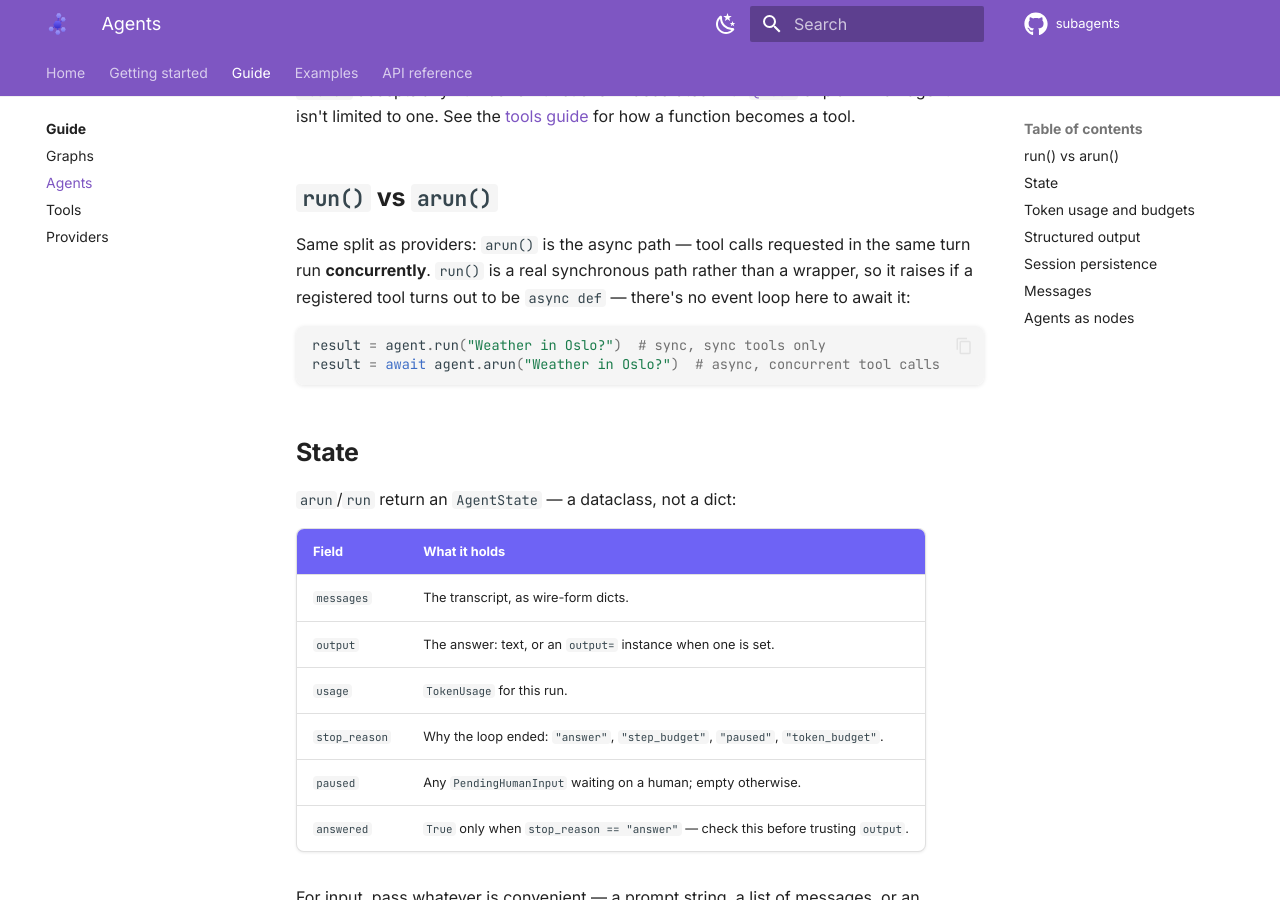
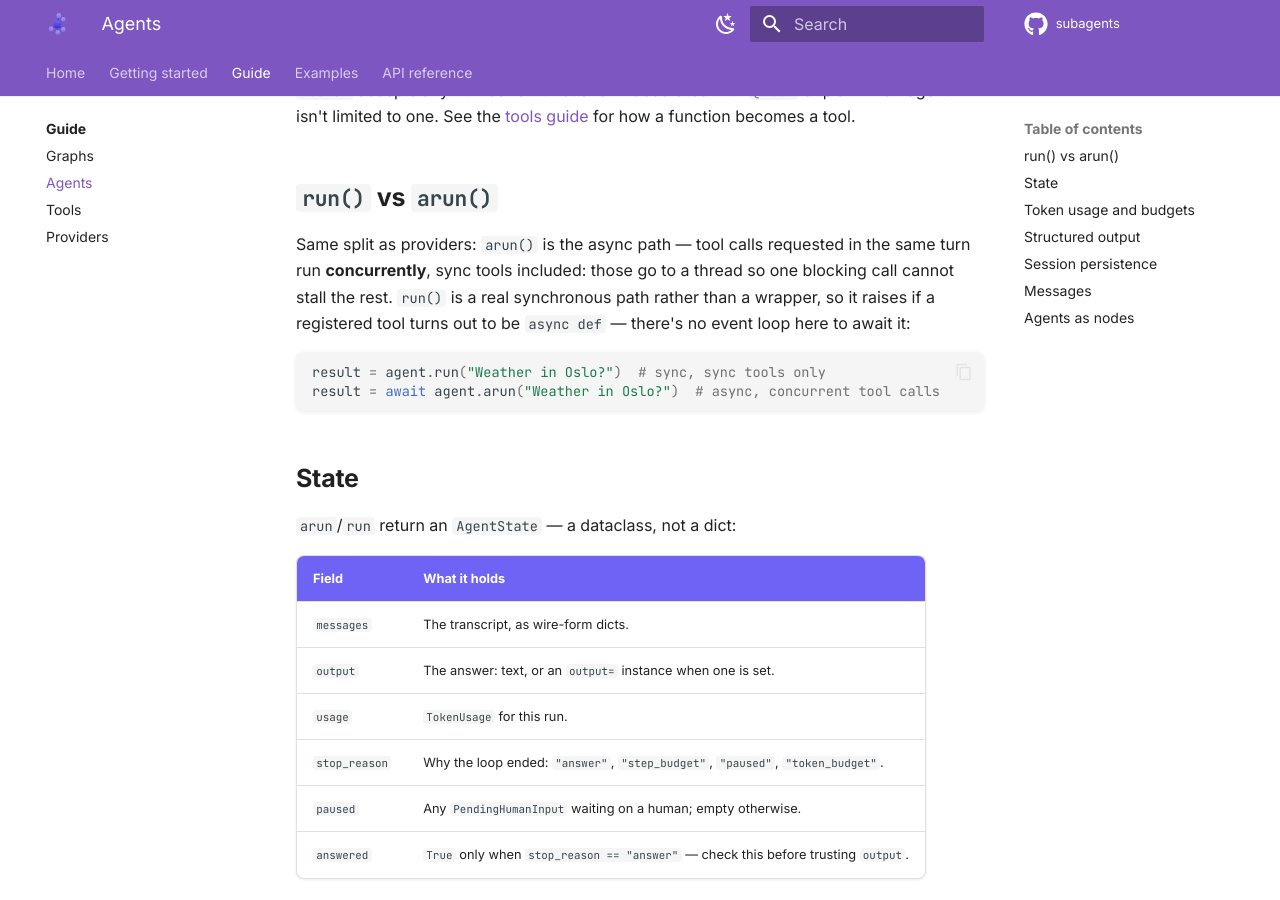
Before and after one commit to sayedshaun/deepharness, an MkDocs documentation site: the page built from docs/guide/agents.md, in a window 1280 px wide and 900 px high, scrolled down 640 px. Built offline with MkDocs 1.6.1 and Material for MkDocs 9.7.7, drawn with Linux system fonts in a browser that asks for light colours; comment, search, counter and statistics services are not loaded.

Commit message:
docs: note sync tools run concurrently too

````diff
--- a/docs/guide/agents.md
+++ b/docs/guide/agents.md
@@ -30,7 +30,8 @@ agent isn't limited to one. See the [tools guide](tools.md) for how a function b
 ## `run()` vs `arun()`
 
 Same split as providers: `arun()` is the async path — tool calls requested in the same turn
-run **concurrently**. `run()` is a real synchronous path rather than a wrapper, so it raises
+run **concurrently**, sync tools included: those go to a thread so one blocking call cannot
+stall the rest. `run()` is a real synchronous path rather than a wrapper, so it raises
 if a registered tool turns out to be `async def` — there's no event loop here to await it:
 
 ```python
````
